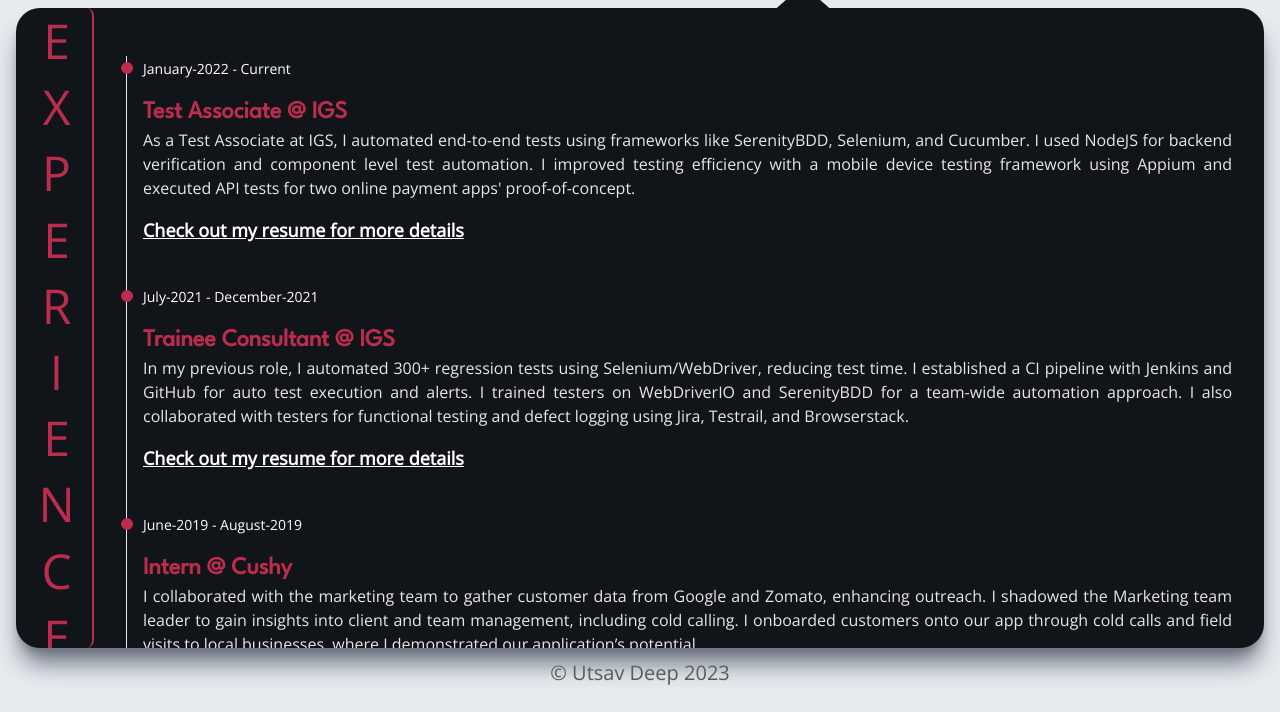
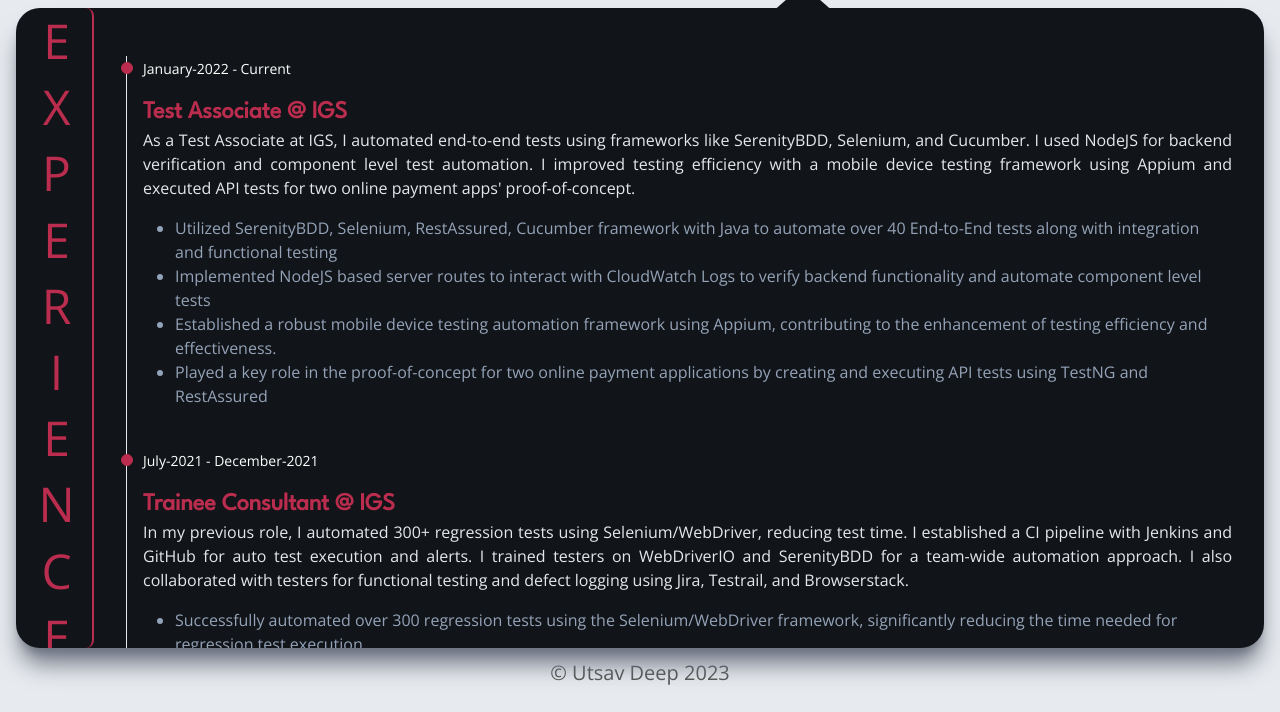
Before and after one commit to pinnheads/Personal-Portfolio-2.0, an Astro site: page /work in a window 1280 px wide. Shown: the part 88-800 px from the top of the page. Built offline with nearby package versions, Linux system fonts and the light colour scheme; Astro itself is replaced by a stand-in of ours.

Commit message:
[TASK-75] Add highlights in work section

```diff
--- a/src/pages/work.astro
+++ b/src/pages/work.astro
@@ -37,7 +37,11 @@
                             </a>
                         </h3>
                         <p class='mb-4 text-base 3xl:text-lg font-normal text-gray-200 text-justify'>{work.summary}</p>
-                        <a class='text-lg 3xl:text-xl text-white font-semibold underline' href="/resume.pdf">Check out my resume for more details</a>
+                        <ul class='ml-8 list-disc text-slate-400'>
+                            {work.highlights.map((highlight) => (
+                                <li class='text-base 3xl:text-xl'>{highlight}</li>
+                                ))}
+                        </ul>
                     </li>
                 ))
             }
```
